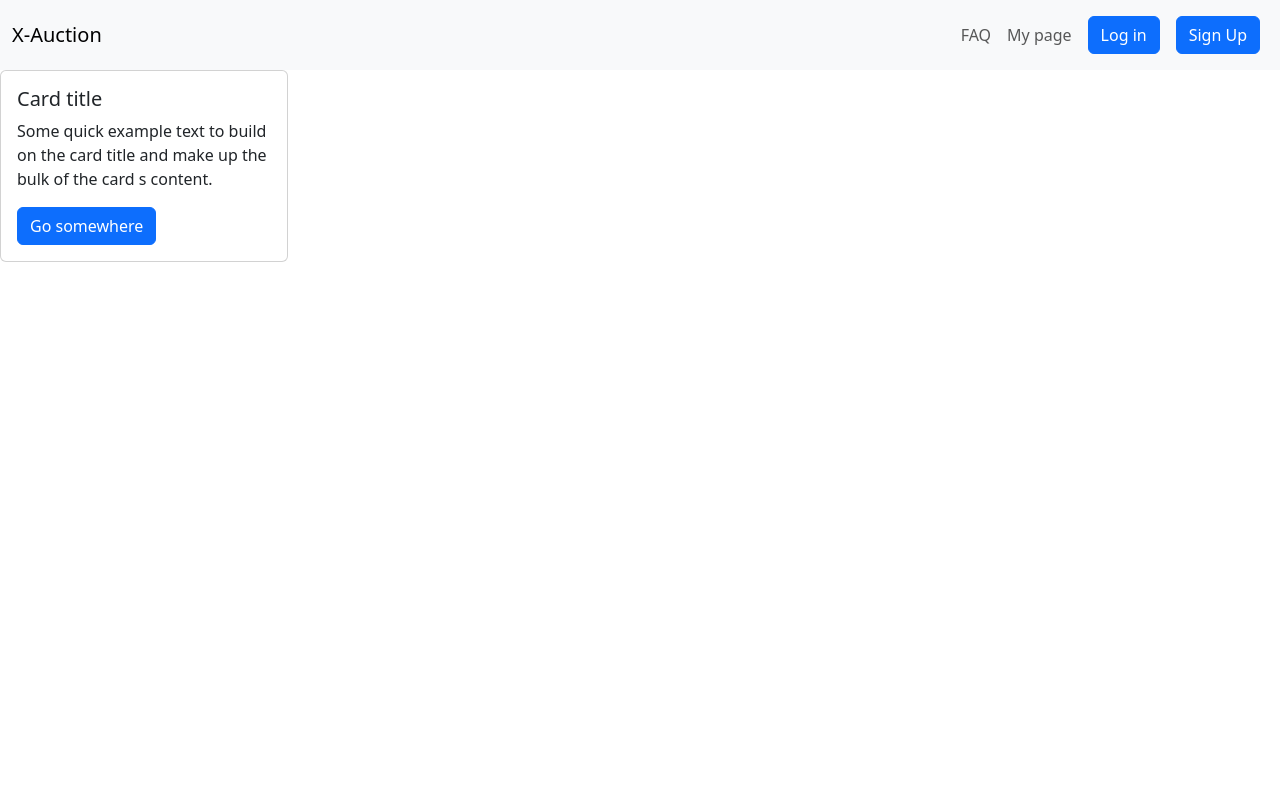
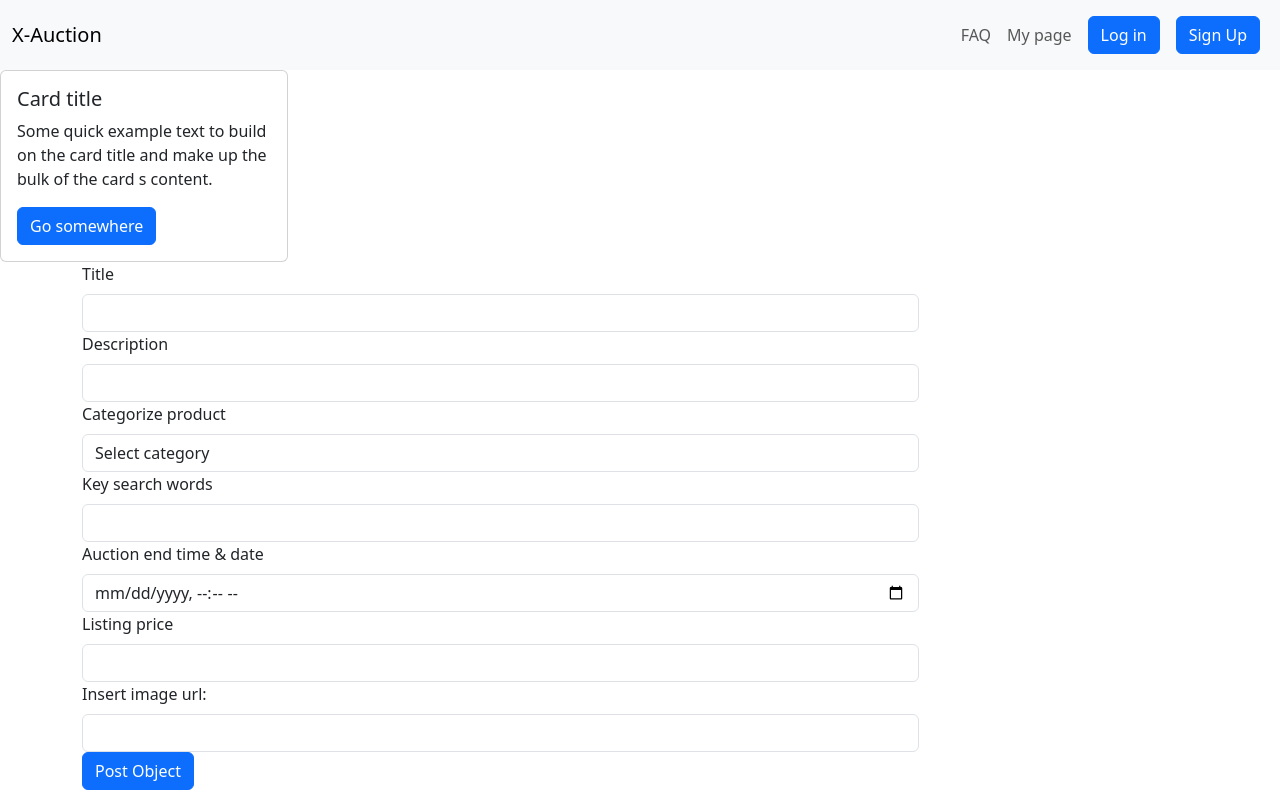
Before and after one commit to Mezea11/X-auction, a React (Vite) app: page / in a window 1280 px wide. Built offline with nearby package versions, Linux system fonts and the light colour scheme.

Commit message:
new product form

```diff
--- /dev/null
+++ b/src/components/ProductForm.jsx
@@ -0,0 +1,141 @@
+import { useState } from "react";
+
+export default function ProductForm() {
+  const [title, setTitle] = useState("");
+  const [description, setDescription] = useState("");
+  const [category, setCategory] = useState("");
+  const [keywords, setKeywords] = useState("");
+  const [endDate, setEndDate] = useState("");
+  const [price, setPrice] = useState("");
+  const [img, setImg] = useState("");
+
+  function handleSubmit(e) {
+    e.preventDefault();
+
+    const formData = {
+      title: title,
+      description: description,
+      category: category,
+      keywords: keywords,
+      endDate: endDate,
+      price: price,
+      img: img,
+    };
+
+    console.log(formData);
+
+    setTitle("");
+    setDescription("");
+    setCategory("");
+    setKeywords("");
+    setEndDate("");
+    setPrice("");
+    setImg("");
+  }
+
+  return (
+    <>
+      <div className="container" id="ProductForm">
+        <form onSubmit={handleSubmit} className="product-form">
+          <div className="form-row">
+            <label className="form-label" htmlFor="title">
+              Title
+            </label>
+            <input
+              value={title}
+              onChange={(e) => setTitle(e.target.value)}
+              type="text"
+              className="form-control w-75"
+              id="title"
+              required
+            />
+          </div>
+          <div className="form-row">
+            <label className="form-label" htmlFor="description">
+              Description
+            </label>
+            <input
+              value={description}
+              onChange={(e) => setDescription(e.target.value)}
+              type="text"
+              className="form-control w-75"
+              id="description"
+              required
+            />
+          </div>
+          <div className="form-row">
+            <label className="form-label" htmlFor="category">
+              Categorize product
+            </label>
+            <select
+              value={category}
+              onChange={(e) => setCategory(e.target.value)}
+              //onChange={handleCategoryChange}
+              className="form-control w-75"
+              id="category"
+              required
+              >
+        <option value="">Select category</option>
+        <option value="Bird">Bird</option>
+        <option value="Fish">Fish</option>
+        <option value="Inbetween">Inbetween</option>
+      </select>
+          </div>
+          <div className="form-row">
+            <label className="form-label" htmlFor="keywords">
+              Key search words
+            </label>
+            <input
+              value={keywords}
+              onChange={(e) => setKeywords(e.target.value)}
+              type="text"
+              className="form-control w-75"
+              id="description"
+              required
+            />
+          </div>
+          <div className="form-row">
+            <label className="form-label" htmlFor="datetime-local">
+              Auction end time & date
+            </label>
+            <input
+              value={endDate}
+              onChange={(e) => setEndDate(e.target.value)}
+              type="datetime-local"
+              className="form-control w-75"
+              id="datetime-local"
+              required
+            />
+          </div>
+          <div className="form-row">
+            <label className="form-label" htmlFor="price">
+              Listing price
+            </label>
+            <input
+              value={price}
+              onChange={(e) => setPrice(e.target.value)}
+              type="number"
+              className="form-control w-75"
+              id="price"
+              required
+            />
+          </div>
+          <div className="form-row">
+            <label className="form-label" htmlFor="img">
+                Insert image url:
+            </label>
+            <input
+              value={img}
+              onChange={(e) => setImg(e.target.value)}
+              type="url"
+              className="form-control w-75"
+              id="img"
+              required
+            />
+          </div>
+          <button className="btn btn-primary">Post Object</button>
+        </form>
+      </div>
+    </>
+  );
+}
--- a/src/pages/Home.jsx
+++ b/src/pages/Home.jsx
@@ -1,5 +1,6 @@
 //import SignupButton from "../components/SignupButton";
 //import LoginButton from "../components/LoginButton";
+import ProductForm from "../components/ProductForm";
 
 function Home() {
   return (
@@ -17,6 +18,7 @@ function Home() {
             </a>
           </div>
         </div>
+        <ProductForm />
       </div>
     </>
   );
```
